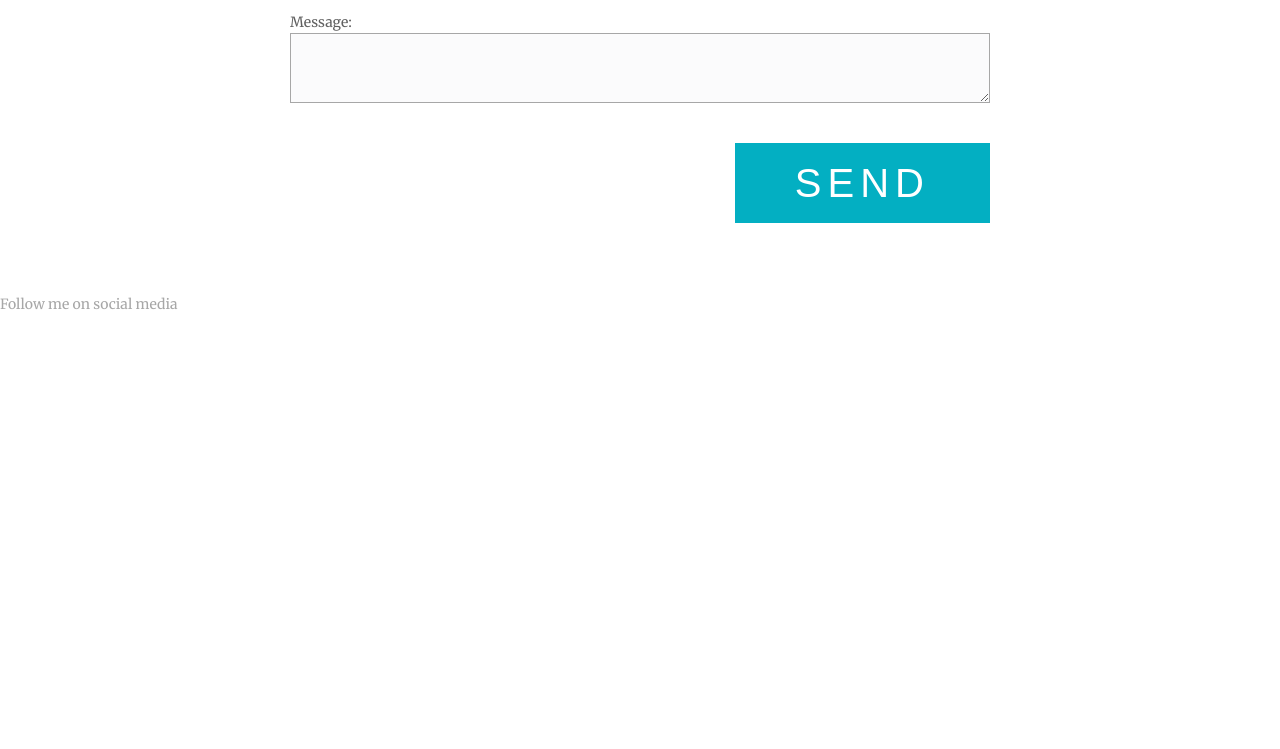
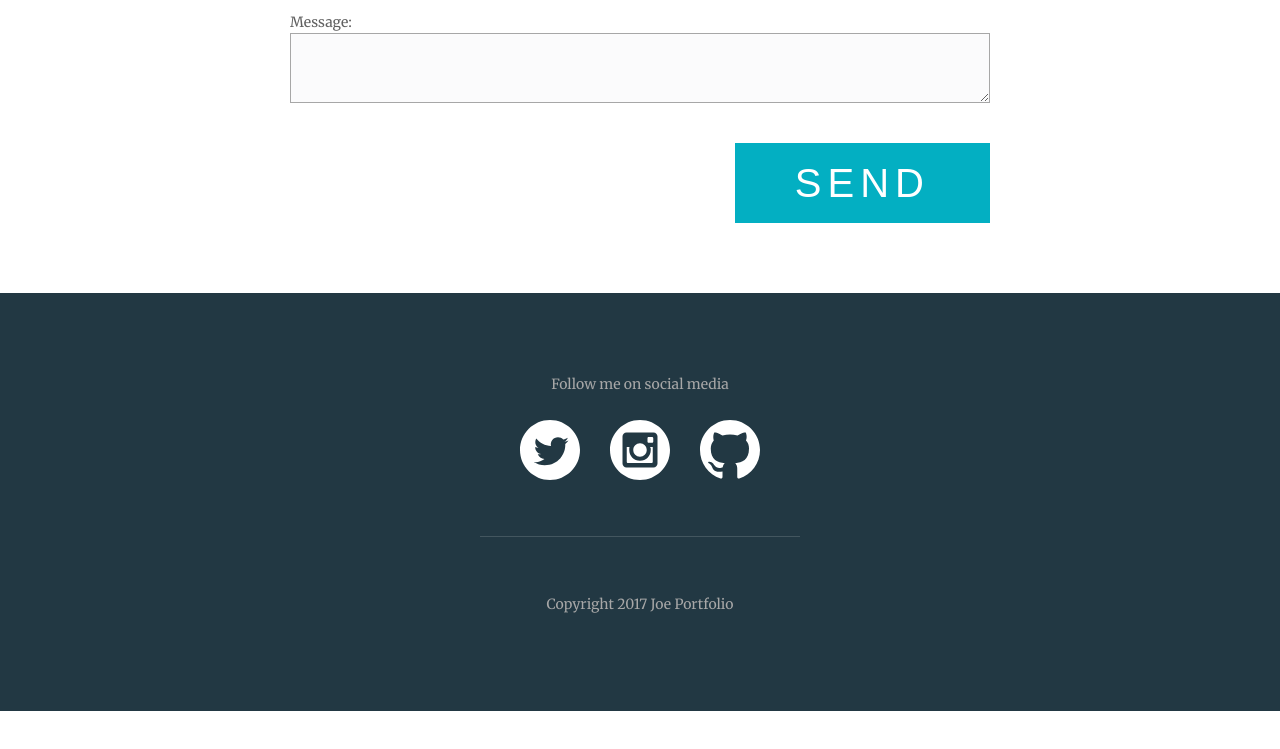
Before and after one commit to iachieve/beauty-of-css-grid, a website: page portfolio-1/index.html in a window 1280 px wide. Shown: the part 4502-5251 px from the top of the page. After the commit the page ends 5213 px from the top, so only its background shows below. Drawn offline with Linux system fonts and the light colour scheme; a web font is replaced by a local one.

Commit message:
design footer section

```diff
--- a/portfolio-1/index.html
+++ b/portfolio-1/index.html
@@ -5,9 +5,9 @@
   <meta charset="UTF-8">
   <meta name="viewport" content="width=device-width, initial-scale=1.0">
   <title>Document</title>
-  <link rel="stylesheet" href="./dist/main.css?cb=1588173227362">
+  <link rel="stylesheet" href="./dist/main.css?cb=1588173601371">
 
-  <script src="./dist/all.js?cb=1588173227362"></script>
+  <script src="./dist/all.js?cb=1588173601371"></script>
 </head>
 
 <body>
--- a/portfolio-1/scss/partials/_all.scss
+++ b/portfolio-1/scss/partials/_all.scss
@@ -4,3 +4,4 @@
 @import './about-me';
 @import './portfolio';
 @import './contact';
+@import './footer';
--- /dev/null
+++ b/portfolio-1/scss/partials/_footer.scss
@@ -0,0 +1,26 @@
+footer{
+  background: $dark-blue;
+  padding: 5rem 0;
+  text-align: center;
+}
+
+.social-icons{
+  @include container($max-width: 15rem);
+  display: flex;
+  justify-content: space-between;
+  margin: 1.75em auto;
+}
+.social-icon{
+  width: 25%;
+  height: 25%;
+}
+.copyright{
+  &::before{
+    content: '';
+    display: block;
+    height: 1px;
+    background: rgba($color: $white, $alpha: .15);
+    margin: 4em auto;
+    width: 25%;
+  }
+}
```
Also changed, not shown: portfolio-1/dist/main.css, 1 other file.
